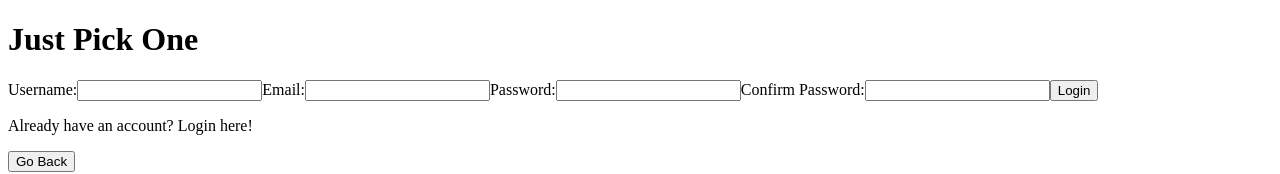
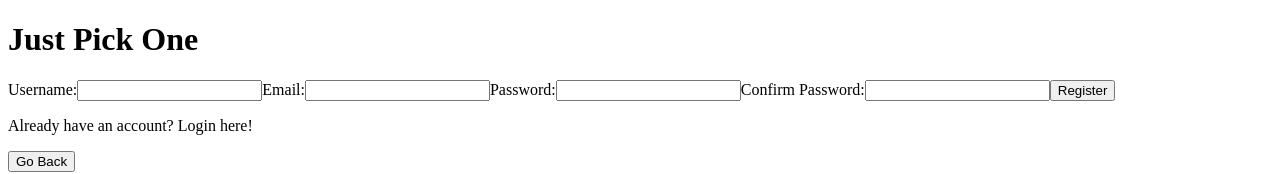
Before and after one commit to idrisimo/fp-Just-pick-one, a React app in the folder client/: page /Register in a window 1280 px wide. Shown: the top 174 px of the page. Built offline with nearby package versions, Linux system fonts and the light colour scheme.

Commit message:
small detail changes

```diff
--- a/client/src/components/LoginForm/index.js
+++ b/client/src/components/LoginForm/index.js
@@ -44,7 +44,7 @@ export function LoginForm() {
             <input type="text" aria-label="Username" name="username" onChange={updateInput} required />
             <label htmlFor="Password">Password:</label>
             <input type="password" aria-label="Password" name="password" onChange={updateInput} required/>
-            <input type="submit" className="submitBtn" value="Login"/>
+            <input type="submit" className="submitBtn" value="Login" style={{cursor: 'pointer'}}/>
             <p id="change" onClick={() => navigateTo('/Register')} style={{cursor: 'pointer'}}>Don't have an account yet? Register here!</p>
         </form>
         {loading && (
--- a/client/src/components/RegisterForm/index.js
+++ b/client/src/components/RegisterForm/index.js
@@ -63,7 +63,7 @@ export function RegisterForm() {
             <label htmlFor="ConfirmPassword">Confirm Password:</label>
             <input type="password" aria-label="ConfirmPassword" name="confirmPassword" required onChange={updateInput} pattern={password}/>
 
-            <input type="submit" className="submitBtn" value="Login" />
+            <input type="submit" className="submitBtn" value="Register" style={{cursor: 'pointer'}}/>
 
             <p id="change" onClick={() => navigateTo('/Login')} style={{cursor: 'pointer'}}>Already have an account? Login here!</p>
 
```
